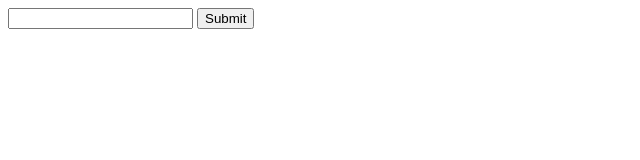
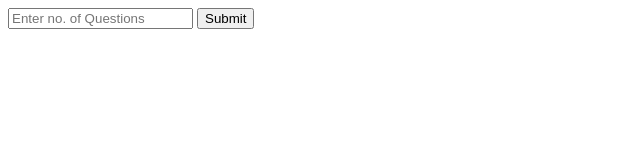
Before and after one commit to ayush-uttam/DPPToQuiz, a plain HTML site: page index.html in a window 1280 px wide. Shown: the full height of the page, 0-640 px from the left. Drawn offline with Linux system fonts and the light colour scheme.

Commit message:
Update index.html

```diff
--- a/index.html
+++ b/index.html
@@ -12,7 +12,7 @@
 <body>
     <div class="container">
         <div class="input">
-            <input type="text" id="noOfQuestions">
+            <input type="text" id="noOfQuestions" placeholder="Enter no. of Questions">
             <button id="submitBtn" onClick="create()">Submit</button>
         </div>
         <div class="display">
```
